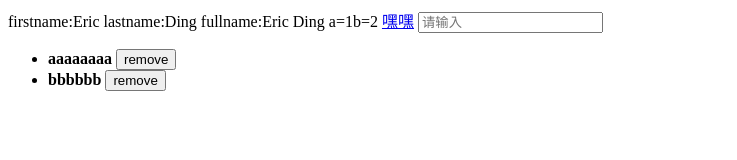
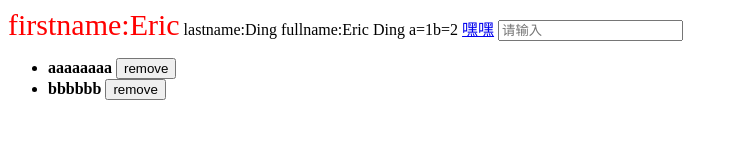
Before and after one commit to Singine/test, a plain HTML site: page demo/vue-test.html in a window 1280 px wide. Shown: the whole page, without its empty margins (0-737 px from the left). Drawn offline with Linux system fonts and the light colour scheme.

Commit message:
vue-test.js

```diff
--- a/demo/vue-test.html
+++ b/demo/vue-test.html
@@ -14,16 +14,17 @@
           <button v-on:click="reverseMessage">Reverse Message</button>
     </div> -->
     <div id="app">
-        <a>firstname:{{firstname}}</a>
+        <a v-bind:style="GGstyle">firstname:{{firstname}}</a>
         <a>lastname:{{lastname}}</a>
         <a>fullname:{{fullname}}</a>
         <a>a={{a}}</a><a>b={{b}}</a>
         <a v-if="GG" v-bind:href="url">嘿嘿</a>
-        <input placeholder="请输入" v-model="message" v-on:keydown.enter="addItems">
+        <a v-else v-bind:href="url2">法克</a>
+        <input placeholder="{{placeHolder}}" v-model="message" v-on:keydown.enter="addItems">
         <ul>
             <li v-for="gg in todos">
                 <strong>{{gg.text}}</strong>
-                <button v-on:click="remove($index)">remove</button>
+                <button v-bind:class="{'aa':aaa, 'bb':bbb}"  v-on:click="remove($index)">remove</button>
             </li>
         </ul>
 
@@ -34,11 +35,20 @@
     var vm = new Vue({
         el:'#app',
         data:{
+            GGstyle:{
+                color:'red',
+                fontSize:'30px',
+                transition:'1s all ease'
+            },
+            aaa:true,
+            bbb:false,
+            placeHolder:'请输入',
             firstname:'Eric',
             lastname:'Ding',
             a:1,
             url:'http://baidu.com',
-            GG:true,
+            url2:'http://120.55.66.210',
+            GG:1,
             message:'',
             todos:[
             {text:'aaaaaaaa'},
```
